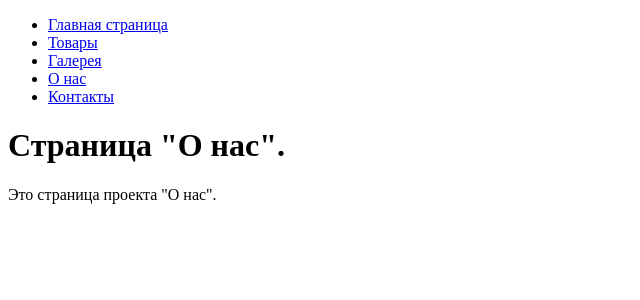
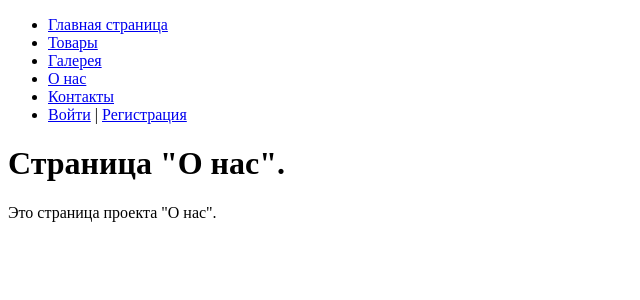
Before and after one commit to tolyan-yalta/graduation_project, a Django app: page /about/ in a window 1280 px wide. Shown: the top 300 px of the page, without its empty margins (0-640 px from the left). Run offline with Django 5.2, Linux system fonts and the light colour scheme.

Commit message:
Basic project template 'base.html' changed

```diff
--- a/my_project/templates/base.html
+++ b/my_project/templates/base.html
@@ -11,7 +11,13 @@
             <li><a href="{% url 'gallery' %}">Галерея</a></li>
             <li><a href="{% url 'about' %}">О нас</a></li>
             <li><a href="{% url 'contacts' %}">Контакты</a></li>
+            {% if user.is_authenticated %}
+                <li class="last"> {{user.username}} | <a href="{% url 'users:logout' %}">Выйти</a></li>
+            {% else %}
+                <li class="last"><a href="{% url 'users:login' %}">Войти</a> | <a href="{% url 'users:register' %}">Регистрация</a></li>
+            {% endif %}
         </ul>
+        <div class="clear"></div>
     </div>
     {% block content %}
         <p>Скоро тут появится текст...</p>
```
